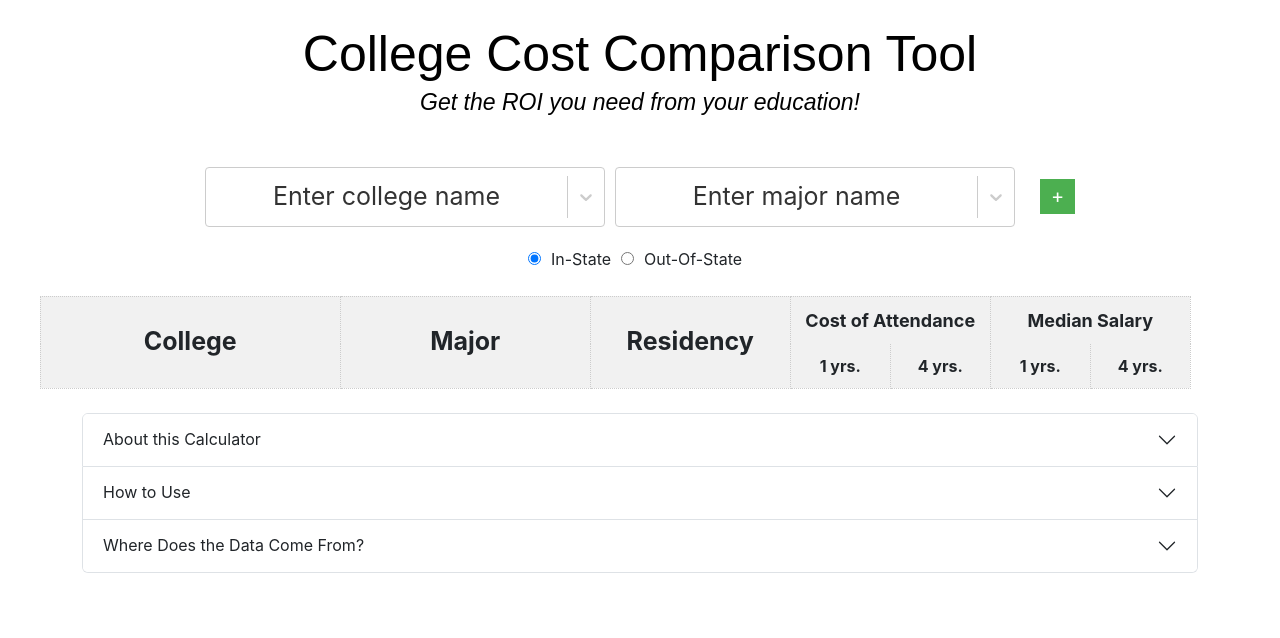
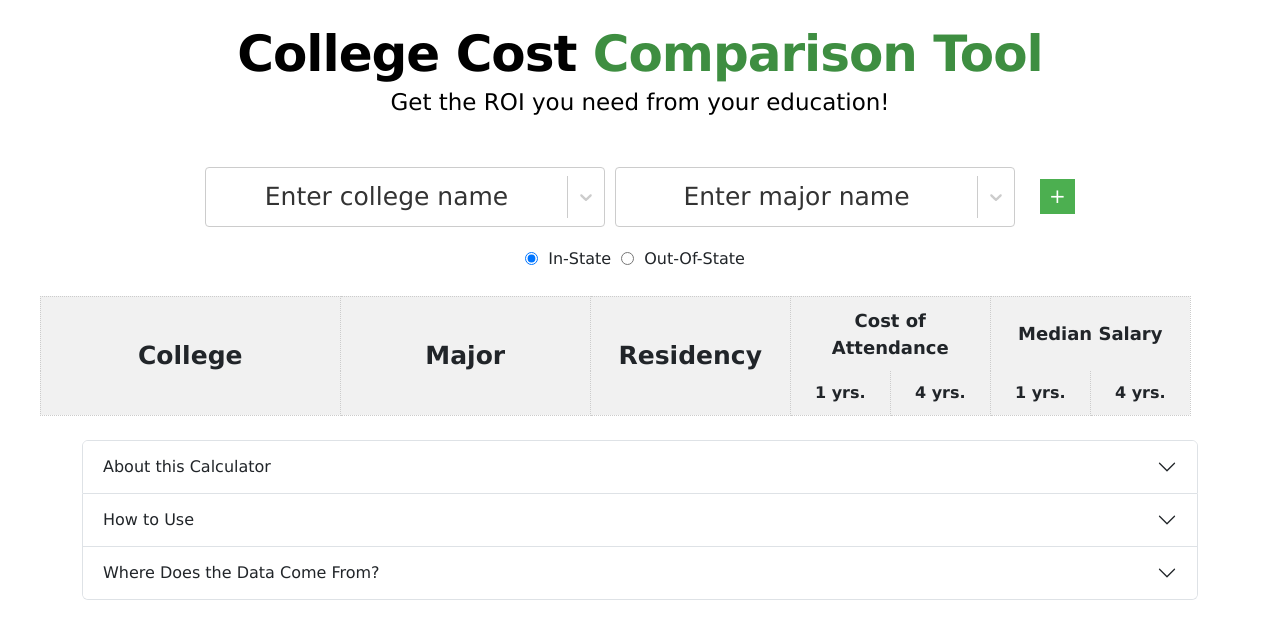
Before and after one commit to connorsaunders/college-comparer, a React (Create React App) app: page / in a window 1280 px wide. Shown: the top 638 px of the page. Built offline with nearby package versions, Linux system fonts and the light colour scheme.

Commit message:
Small CSS updates + header chanegs

```diff
--- a/src/components/Header.js
+++ b/src/components/Header.js
@@ -4,8 +4,11 @@ function Header() {
     return (
         <div>
             <br />
-            <h1 className="my-header">College Cost Comparison Tool</h1>
-            <h2 className="my-subheader"><em>Get the ROI you need from your education!</em></h2>
+            <h1 className="my-header">
+                <span className="highlight">College Cost </span>
+                <span className="blue">Comparison Tool</span>
+            </h1>
+            <h2 className="my-subheader">Get the ROI you need from your education!</h2>
         </div>
     )
 }
--- a/src/components/InputTable.js
+++ b/src/components/InputTable.js
@@ -1,15 +1,8 @@
-//import React, { useState } from 'react';
 import SearchItems from './SearchItems';
-
-//React transition group
 import { CSSTransition, TransitionGroup } from 'react-transition-group';
-
-//import css
 import '../css/RedDeleteButton.css';
 import '../css/InputTable.css';
 import '../css/SalaryCells.css';
-
-//import getClassSalary utility function
 import { getClassForSalary1Year } from '../utils/utils';
 import { getClassForSalary4Year } from '../utils/utils';
 
@@ -23,7 +16,6 @@ function InputTable(props) {
     }
     props.onSubmit({ input1, input2 });
   };
-
 
   const handleDelete = (index) => {
     const updatedTableData = [...tableData];
@@ -54,14 +46,13 @@ function InputTable(props) {
             </tr>
           </thead>
           <tbody>
-
             <TransitionGroup component={null}>
               {tableData.map((data, index) => (
                 <CSSTransition key={index} timeout={{ enter: 200, exit: 0 }} classNames="slide">
                   <tr key={index} className="slide">
                     <td>{data.input1}</td>
                     <td>{data.input2}</td>
-                    <td>{data.tuitionState}</td>
+                    <td style={{ textAlign: "center", fontSize: "18px" }}>{data.tuitionState}</td>
                     <td className={`center ${data.tuition1 ? '' : 'no-data'}`}>{data.tuition1 ? data.tuition1.toLocaleString('en-US', { style: 'currency', currency: 'USD' }) : 'No Data Available'}</td>
                     <td className={`center ${data.tuition1 ? '' : 'no-data'}`}>{data.tuition1 ? (data.tuition1 * 4).toLocaleString('en-US', { style: 'currency', currency: 'USD' }) : 'No Data Available'}</td>
                     <td className={`center ${data.year1_salary ? '' : 'no-data'} ${getClassForSalary1Year(data.year1_salary, tableData)}`}>{data.year1_salary ? data.year1_salary.toLocaleString('en-US', { style: 'currency', currency: 'USD' }) : 'No Data Available'}</td>
--- a/src/css/AboutCalculator.css
+++ b/src/css/AboutCalculator.css
@@ -3,6 +3,8 @@
 ///////////////////////////////////////////////*/
 .accordion-items {
   text-align: justify;
+  font-family: Lucida Sans Unicode, Lucida Grande;
+
 }
 
 .accordion-header {
--- a/src/css/Header.css
+++ b/src/css/Header.css
@@ -1,19 +1,26 @@
-/*//////////////////////////////////////////////
-/                   Header
-///////////////////////////////////////////////*/
 .my-header {
   text-align: center;
-    font-family: 'Times';
-    color: rgb(0, 0, 0);
+  font-family: Lucida Sans Unicode, Lucida Grande;
   font-size: 50px;
-    font-family: Arial;
-    margin-bottom: 1px; /* Add a margin bottom of 10px */
+  margin-bottom: 1px;
+  letter-spacing: -1px; /* Decrease the letter spacing */
 }
+
 .my-subheader {
   text-align: center;
-    font-family: 'Times';
+  font-family: Lucida Sans Unicode, Lucida Grande;
   color: rgb(0, 0, 0);
   font-size: 23px;
-    font-family: Arial;
-    margin-top: 5px; /* Add a margin top of 10px */
+  margin-top: 5px;
 }
+
+.highlight {
+  color: black; /* Make the text black */
+  font-weight: bold; /* Make the text bold */
+}
+
+.blue {
+  color: #3e8e41; /* Make the text blue */
+  font-weight: bold; /* Make the text bold */
+
+}
--- a/src/css/InputBoxes.css
+++ b/src/css/InputBoxes.css
@@ -5,6 +5,8 @@
     width: 100%;
     padding: 10px;
     font-size: 10px;
+    font-family: Lucida Sans Unicode, Lucida Grande;
+
   }
 
   .radio-buttons {
@@ -12,17 +14,22 @@
     flex-direction: row;
     align-items: center;
     margin-top: 20px;
+    font-family: Lucida Sans Unicode, Lucida Grande;
+
   }
 
   label {
     margin-right: 10px;
+
+
   }
 
   form {
-  margin: 50px auto 25px;
-  display: flex;
-  flex-direction: column;
-  align-items: center;
+    font-family: Lucida Sans Unicode, Lucida Grande;
+    margin: 50px auto 25px;
+    display: flex;
+    flex-direction: column;
+    align-items: center;
 }
 
 form label {
--- a/src/css/InputTable.css
+++ b/src/css/InputTable.css
@@ -1,13 +1,18 @@
 table {
   margin: 0 auto;
   min-width: 900px;
+  font-family: Lucida Sans Unicode, Lucida Grande;
 }
 
 .my-table.input-table td, .my-table.input-table th {
+
   border: 1px dotted #ccc;
   padding: 10px;
   word-wrap: break-word;
   white-space: normal;
+  font-family: Lucida Sans Unicode, Lucida Grande;
+
+
 }
 /********** DELETE COLUMN ************/
 
@@ -20,6 +25,7 @@ table {
   background-color: #f1f1f1;
   border-bottom: none;
   text-align: center;
+
 }
 
 .my-table.input-table td:last-child, .my-table.input-table th:last-child {
```
Lines whose indentation alone changed are shown as unchanged.
